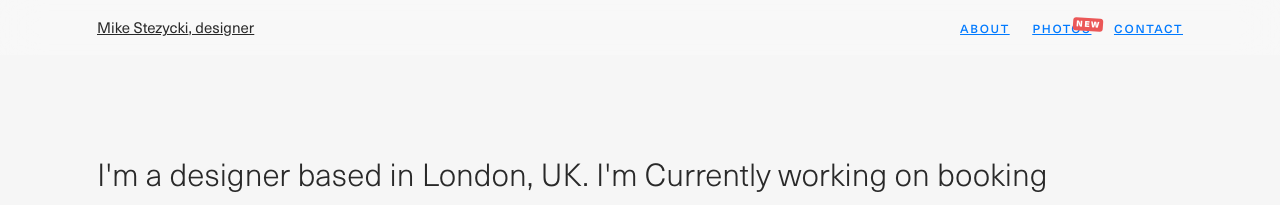
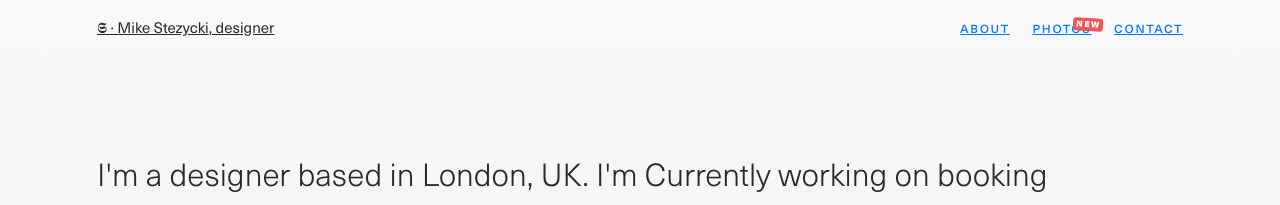
Before and after one commit to mr-stezz/mr-stezz.github.io, a Jekyll site: the page built from index.html, in a window 1280 px wide. Shown: the top 205 px of the page. Built offline with Jekyll 4.4.1, drawn with Linux system fonts in a browser that asks for light colours.

Commit message:
add glyph to header

```diff
--- a/_includes/_structure.page-header.html
+++ b/_includes/_structure.page-header.html
@@ -1,6 +1,6 @@
 <header class="page-header" role="banner">
   <nav class="wrapper" role="navigation">
-    <a href="/" class="nav-logo" title="[dih-zahy-ner]&#013;noun&#013;1.&#009;a person who devises or executes designs, especially one who creates forms, structures, and patterns, as for works of art or machines.&#013;2.&#009;a schemer, intriguer, or plotter."><h1 class="nav-title">Mike Stezycki<span class="visually-hidden visually-hidden--for-mobile">, designer</span></h1></a>
+    <a href="/" class="nav-logo" title="[dih-zahy-ner]&#013;noun&#013;1.&#009;a person who devises or executes designs, especially one who creates forms, structures, and patterns, as for works of art or machines.&#013;2.&#009;a schemer, intriguer, or plotter."><h1 class="nav-title"><span class="nav-glyph">𝕾</span>Mike Stezycki<span class="visually-hidden visually-hidden--for-mobile">, designer</span></h1></a>
     {% assign pages_list = site.pages %}
     {% assign group = 'navigation' %}
     {% include _structure.page_list.html %}
--- a/assets/css/core.css
+++ b/assets/css/core.css
@@ -1174,6 +1174,10 @@ a:visited.nav-logo        { color: var(--iron) }}
   font-size: inherit;
   font-weight: normal }
 
+.nav-glyph:after {
+  content: " · ";
+}
+
 
 /**
  * $NAV-LINKS
```
